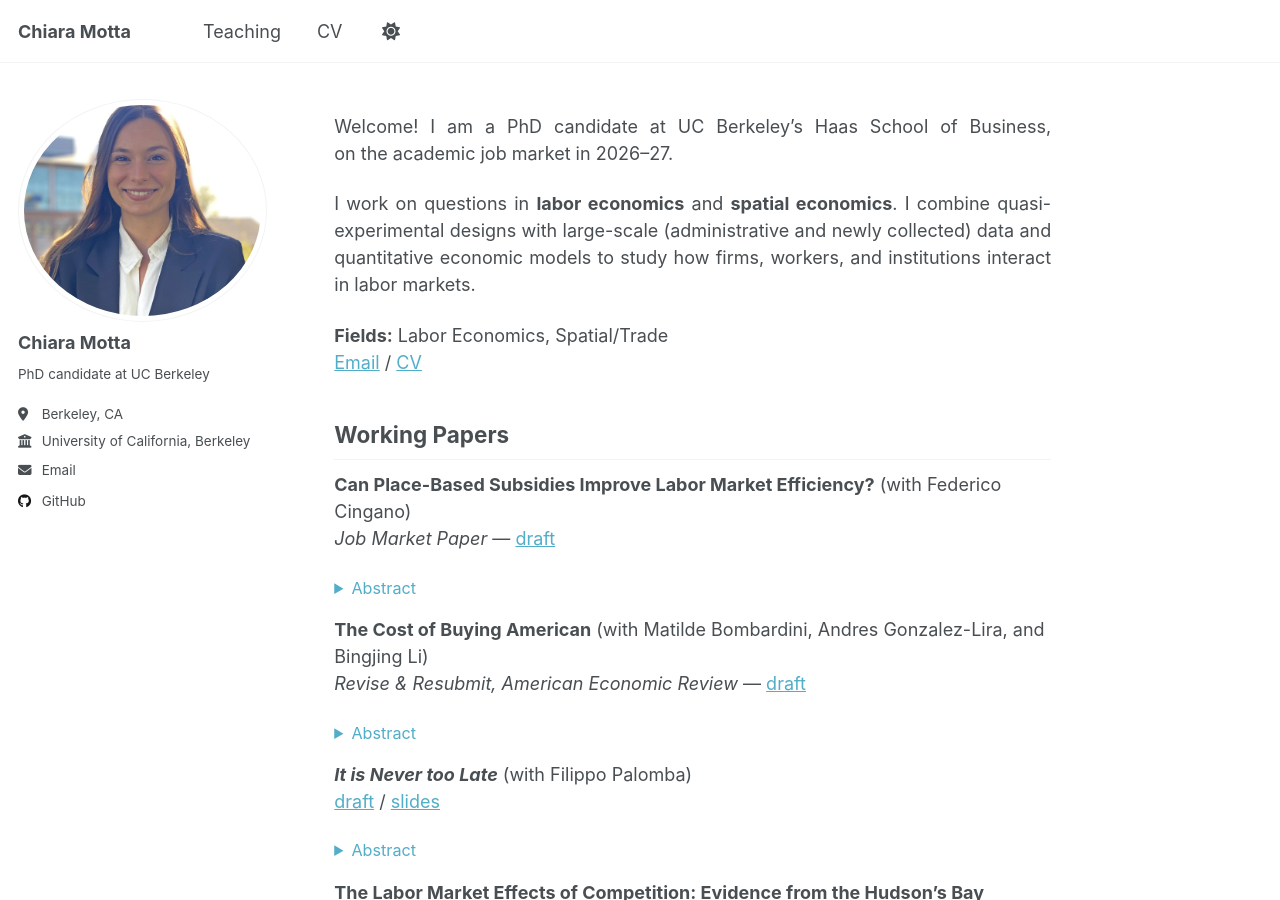
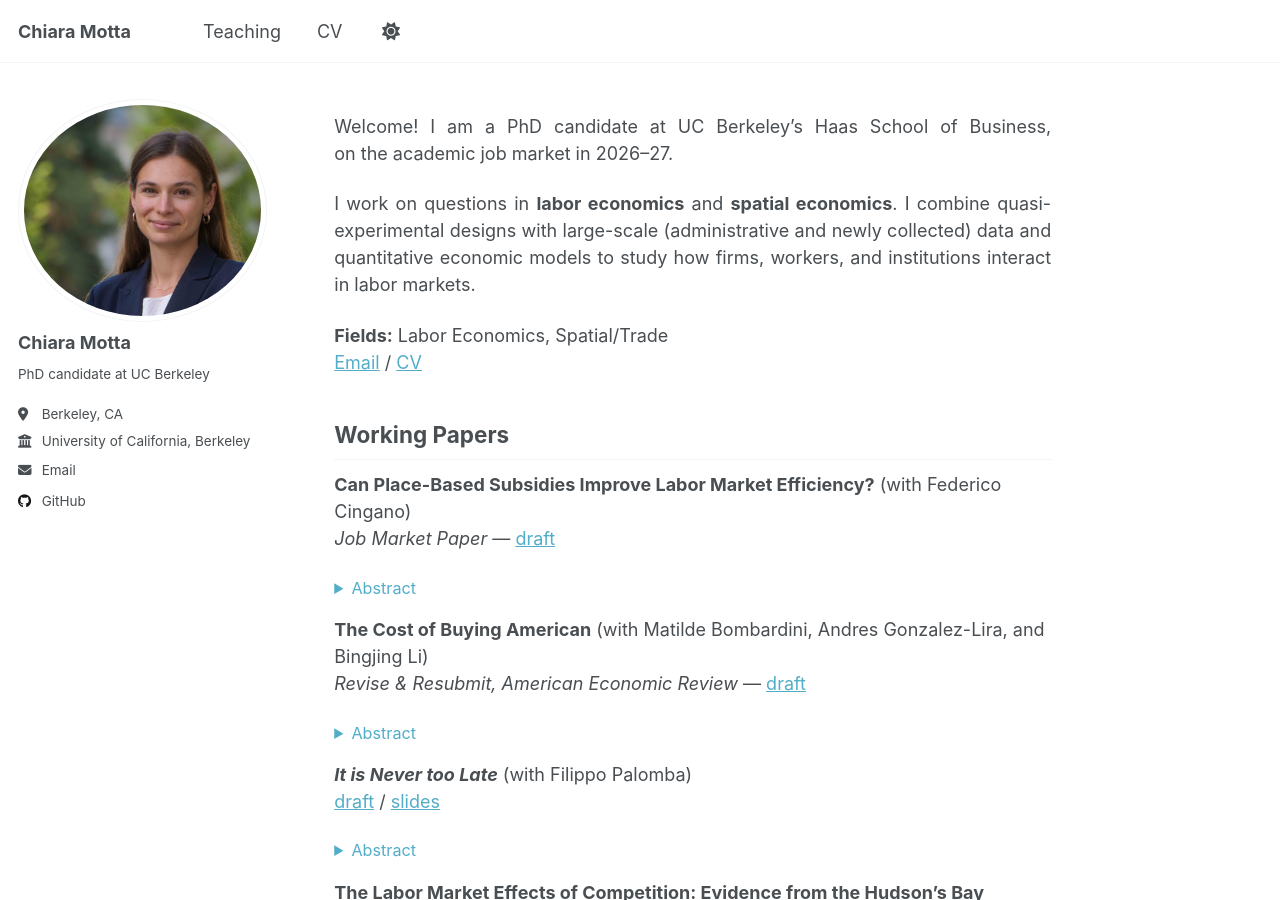
Before and after one commit to chimotta/chimotta.github.io, a Jekyll site: the page built from _pages/about.md, in a window 1280 px wide and 900 px high. Built offline with Jekyll 4.4.1, drawn with Linux system fonts in a browser that asks for light colours.

Commit message:
New profile picture
Co-Authored-By: Claude Opus 5.5 <noreply@anthropic.com>

```diff
--- a/_config.yml
+++ b/_config.yml
@@ -21,7 +21,7 @@ repository               : "chimotta/chimotta.github.io"
 #               Additional customization can be done by editing /_includes/author-profile.html
 author:
   # Biographic information
-  avatar           : "profpic.png"
+  avatar           : "profpic.jpg"
   name             : "Chiara Motta"
   pronouns         : # example: "she/her"
   bio              : "PhD candidate at UC Berkeley"
```
Also changed, not shown: images/profpic.jpg (added).
